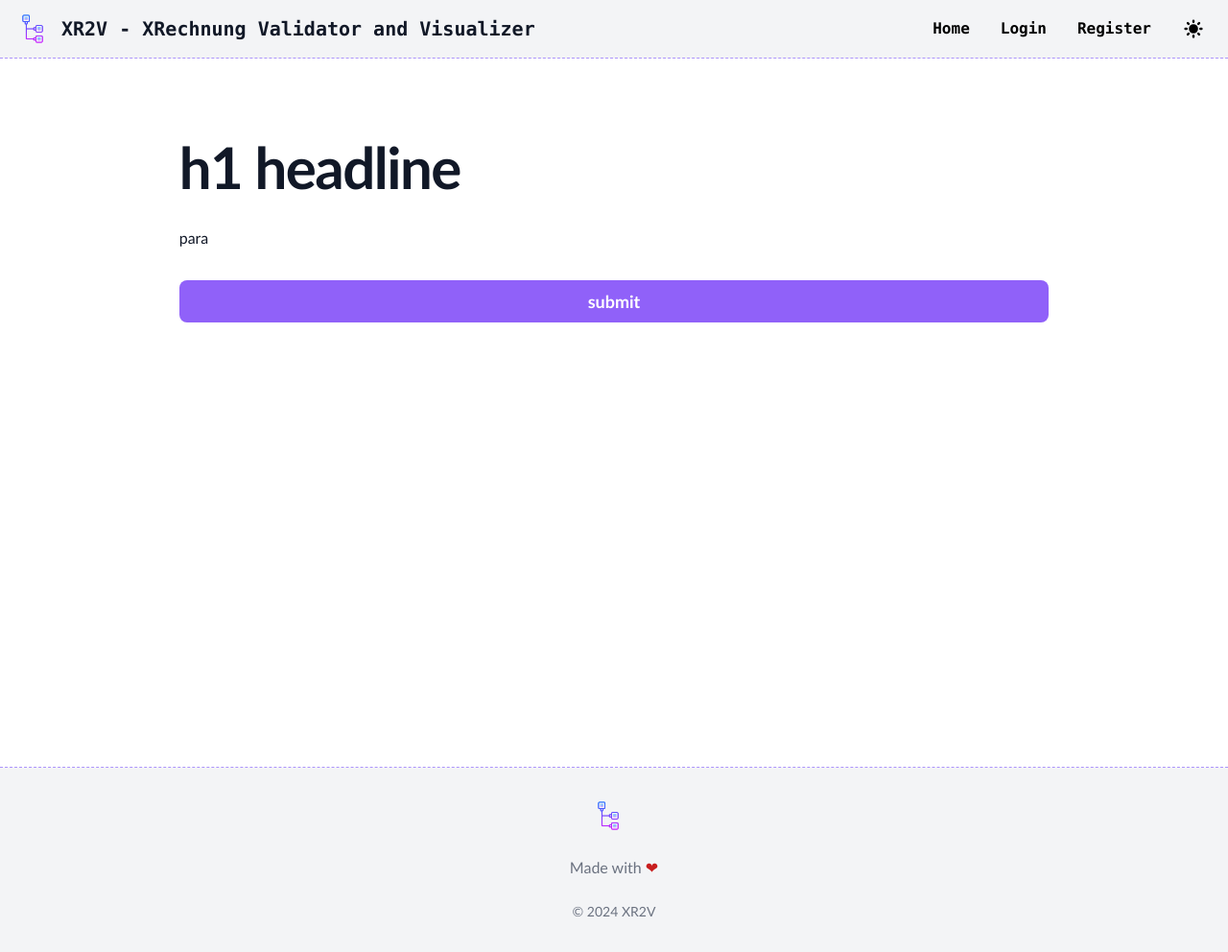
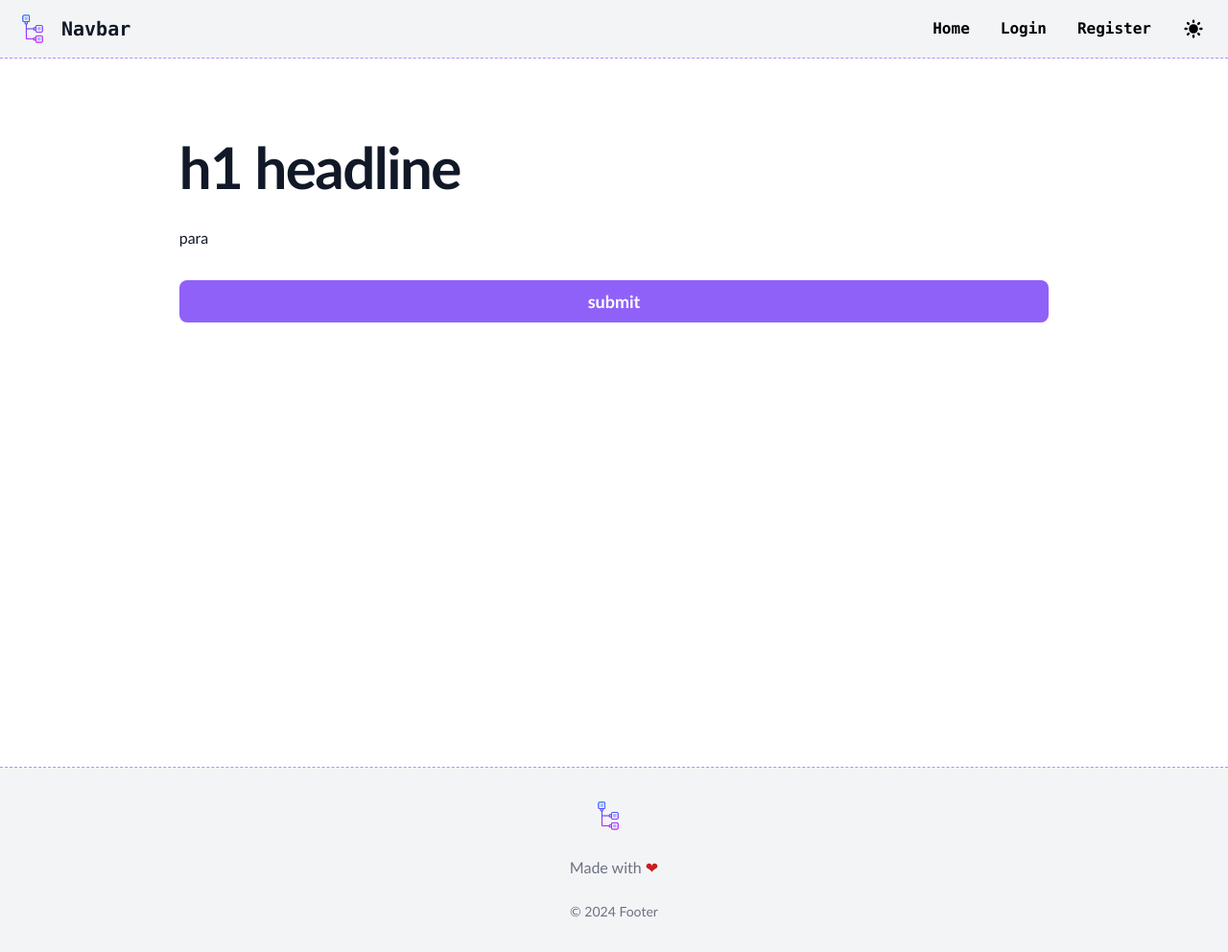
Before and after one commit to flexness/flask-login-boilerplate, a Flask app: page / in a window 1280 px wide. Shown: the whole page at 96% size. Run offline with Flask 3, Linux system fonts and the light colour scheme; style sheets or scripts are compiled from the project's sources; some libraries are stand-ins or nearby versions.

Commit message:
update base.html, add placeholder

```diff
--- a/app/templates/base.html
+++ b/app/templates/base.html
@@ -1,7 +1,7 @@
 <!DOCTYPE html>
 <html>
 <head>
-    <title>XR2V - XRechnung validator and visualizer - {% block title %}{% endblock %}</title>
+    <title>Flask Boilerplate - {% block title %}{% endblock %}</title>
     <!-- <link rel="stylesheet" href="https://cdn.jsdelivr.net/npm/toastify-js/src/toastify.min.css"> -->
     <!-- <script src="https://unpkg.com/htmx.org@1.9.4" integrity="sha384-zUfuhFKKZCbHTY6aRR46gxiqszMk5tcHjsVFxnUo8VMus4kHGVdIYVbOYYNlKmHV" crossorigin="anonymous"></script> -->
     <!-- <script src="https://cdn.jsdelivr.net/npm/sweetalert2@11"></script> -->
@@ -40,7 +40,7 @@
             <a href="{{ url_for('routes.index') }}" class="flex items-center">
                <img src="{{url_for('static',filename='logo.png')}}" class="h-6 mr-3 sm:h-9" alt="Logo">
                 <span class="self-center text-xl text-gray-900 font-semibold whitespace-nowrap dark:text-white">
-                    XR2V - XRechnung Validator and Visualizer
+                    Navbar
                 </span>
             </a>
 
@@ -147,7 +147,7 @@
                 <p class="my-6 text-gray-500 dark:text-gray-400">
                     Made with <span class="text-red-700"> &#10084;</span>
                 </p>
-                <span class="text-sm text-gray-500 sm:text-center dark:text-gray-400">© 2024 <a href="#" class="hover:underline">XR2V</a></span>
+                <span class="text-sm text-gray-500 sm:text-center dark:text-gray-400">© 2024 <a href="#" class="hover:underline">Footer</a></span>
             </div>
           </footer>
     </footer>
```
